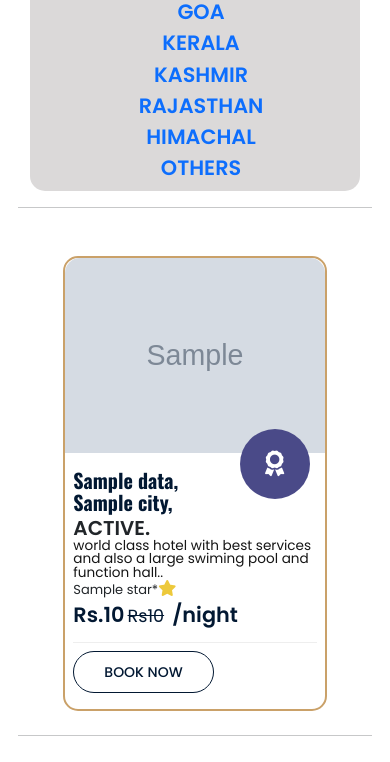
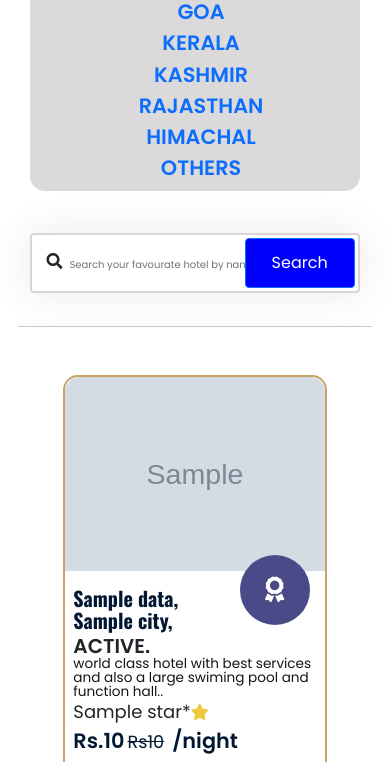
Before and after one commit to mks2002/hotel_booking_website__updated, a Django app: template templates/hotellist.html in a window 390 px wide. Shown: the part 438-1200 px from the top of the page. Run offline with Django 3.2, Linux system fonts and the light colour scheme; the template is opened without the code that fills it: most values are stand-ins (such as "Sample title", 1, 10 or a date in 2020); grey boxes marked "Sample" are stand-in pictures; some libraries are stand-ins or nearby versions; grey boxes are pictures that could not be loaded.

Commit message:
adding frontend based searchbar using js

```diff
--- a/templates/hotellist.html
+++ b/templates/hotellist.html
@@ -1,5 +1,6 @@
 {% extends 'base.html' %} {% load static %} {% block style %}
 <style>
+
 .explore-travel {
   padding: 1rem 0.4rem;
   margin-bottom: 2.5rem;
@@ -127,15 +128,16 @@
      height: fit-content !important;
      text-align: center;
   }
+
   .myrow a {
      font-size: 1.3rem;
   }
 
   .explore-travel .card {
-      height: fit-content;
-      width: 80%;
+     height: 65vh;
+     width: 95%;
      font-size: small;
-      /* text-align: center; */
+
   }
 
   .explore-travel .card img {
@@ -163,11 +165,97 @@
   }
 }
 
+@media (max-width: 999px) {
+  .explore-travel .card {
+     height: 78vh;
+     width: 98%;
+     font-size: small;
+  }
+
+  .explore-travel .card .cost i {
+     bottom: 240px;
+  }
+}
+
+@media (max-width: 899px) {
+  .explore-travel .card {
+     height: 76vh;
+     width: 105%;
+     font-size: large;
+  }
+}
+
+
+@media (max-width: 767px) {
+  .explore-travel .card {
+     height: 65vh;
+     width: 65%;
+     font-size: large;
+  }
+}
+
+@media (max-width: 699px) {
+  .explore-travel .card {
+     height: auto;
+     width: 80%;
+  }
+
+  .explore-travel .card .cost i {
+     bottom: 210px;
+  }
+}
+
+
+
 /* this is for giving border radius to the last image of this page.. */
 .myimage {
   border: 2.5px solid var(--secondary-color);
   border-radius: 15px;
   margin-right: 40px;
+}
+
+{% comment %} from  here we start the css for search bar section.. {% endcomment %}
+.height {
+  height: 15vh;
+}
+
+.search {
+  position: relative;
+  box-shadow: 0 0 40px rgba(51, 51, 51, .1);
+}
+
+.search input {
+  height: 60px;
+  text-indent: 25px;
+  border: 2px solid #d6d4d4;
+}
+
+@media (max-width: 1299px) {
+  .search input::placeholder {
+     font-size: 10px;
+  }
+}
+
+
+.search input:focus {
+  box-shadow: none;
+  border: 2px solid blue;
+
+}
+
+.search .fa-search {
+  position: absolute;
+  top: 20px;
+  left: 16px;
+}
+
+.search button {
+  position: absolute;
+  top: 5px;
+  right: 5px;
+  height: 50px;
+  width: 110px;
+  background: blue;
 }
 </style>
 
@@ -252,6 +340,7 @@
 {% block content1 %}
 
 <div class="explore-travel">
+
   <div class="container-fluid">
     <div class="container text-center mt-5">
       <div class="section-title my-2 text-center">
@@ -266,8 +355,8 @@
 
     <hr class="container-fluid my-4" />
 
-    <div class="container mb-3 mb-lg-5">
-      <div class="row p-2 myrow mb-lg-4 mb-1">
+    <div class="container mb-2 mb-lg-0">
+      <div class="row p-2 myrow mb-lg-1 mb-2">
         <div class="col-lg-1">
           <a href="/hotellist/all/{{id}}">ALL</a>
         </div>
@@ -296,13 +385,35 @@
       </div>
     </div>
 
+    <div class="container">
+
+      <div class="row height d-flex justify-content-center align-items-center">
+
+        <div class="col-md-8">
+
+          <div class="search">
+            <i class="fa fa-search"></i>
+            <input type="text" id="searchTxt" class="form-control" placeholder="Search your favourate hotel by name city or cost/night">
+            <button class="btn btn-primary">Search</button>
+          </div>
+
+        </div>
+
+      </div>
+  </div>
+
   <hr class="container-fluid mt-0 mb-5" />
-    <div class="row m-0">
+
+
+
+
+
+    <div class="row m-0 " id="mylist">
       {% comment %} from here we start the card section ... {% endcomment %}
       {% for d in data %}
 
       <div class="col-lg-4 col-md-4 mb-lg-5 mb-4">
-        <div class="card pb-2">
+        <div class="card pb-2 noteCard">
           <img src="/media/{{d.image}}" class="img-fluid" alt="" />
           <div class="pt-3 p-2">
             <h3>
@@ -330,8 +441,12 @@
           </div>
         </div>
       </div>
+      {% comment %} this empty tag is not work if for frontend search no hotel is available...
+      {% empty %}
+        <h3 class="text-center">Sorry no such hotel is available...</h3> {% endcomment %}
+      {% endfor %}
 
-      {% endfor %}
+
     </div>
     <hr class="container-fluid" />
 
@@ -395,4 +510,49 @@
 
 <script src="{% static 'js/main2.js' %}"></script>
 
+
+<script>
+  let search = document.getElementById('searchTxt');
+  search.addEventListener("input", function () {
+
+     let inputVal = search.value.toLowerCase();
+
+     let noteCards = document.getElementsByClassName('noteCard');
+     Array.from(noteCards).forEach(function (element) {
+
+        let cost_total = element.getElementsByTagName("span")[0].innerText;
+        let cost_main=cost_total.substring(3,9)
+        let hotel_name_city = element.getElementsByTagName("h3")[0].innerText.toLowerCase();
+        if (cost_main.includes(inputVal) || hotel_name_city.includes(inputVal)) {
+           element.parentElement.style.display = "block";
+        }
+        else {
+           element.parentElement.style.display = "none";
+        }
+     })
+     populate()
+  })
+
+
+ function populate() {
+    let elem = document.getElementById('mylist');
+    let noteCards = document.getElementsByClassName('noteCard');
+    let displayCount = 0;
+
+    Array.from(noteCards).forEach(function (element) {
+      if (element.parentElement.style.display !== "none") {
+        displayCount++;
+      }
+    });
+
+    if (displayCount === 0) {
+      elem.innerHTML = '<h3 class="text-center">Sorry no such hotel is available...</h3>';
+       elem.style.display = 'block';
+    }
+
+
+  }
+
+</script>
+
 {% endblock javascript_files %}
```
Also changed, not shown: db.sqlite3. Lines whose indentation alone changed are shown as unchanged.
